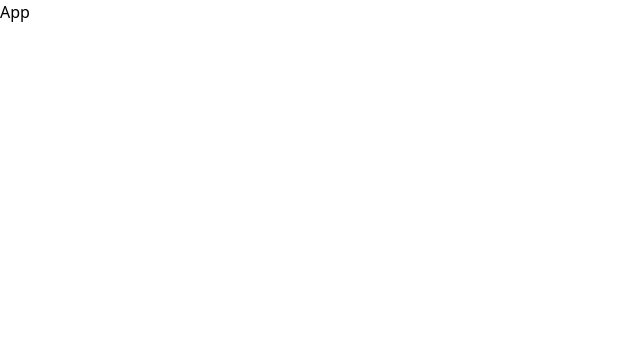
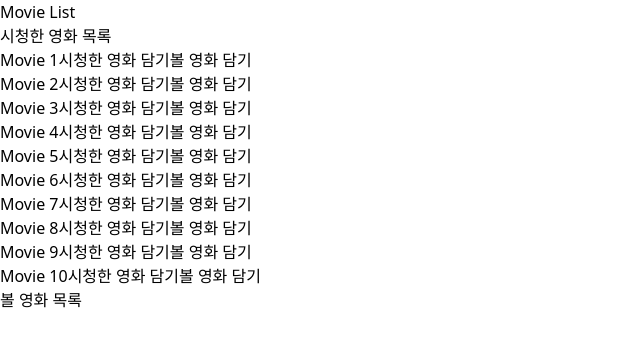
Before and after one commit to Likelion-YeungNam-Univ/8-13th-fe-assignment, a React (Vite) app: page / in a window 1280 px wide. Shown: the top 346 px of the page, without its empty margins (0-640 px from the left). Built offline with nearby package versions, Linux system fonts and the light colour scheme.

Commit message:
기능 구현

```diff
--- a/src/App.jsx
+++ b/src/App.jsx
@@ -1,7 +1,12 @@
 import React from "react";
+import MovieList from "./MovieList";
 
 const App = () => {
-  return <div>App</div>;
+  return (
+    <div>
+      <MovieList />
+    </div>
+  );
 };
 
 export default App;
--- /dev/null
+++ b/src/MovieList.jsx
@@ -0,0 +1,111 @@
+import React, { useEffect, useState } from "react";
+
+const fetchMovies = () => {
+  const movies = [];
+
+  // movies 배열 안에 객체 형태의 데이터 추가
+  for (let i = 1; i <= 2500; i++) {
+    movies.push({
+      id: i,
+      title: `Movie ${i}`,
+      description: `Description for Movie ${i}`,
+    });
+    console.log("2500개의 영화 목록을 가져오는 중...");
+  }
+
+  // fetchMovies함수가 동작하는데 오래 걸린다고 가정하기 위한 코드
+  alert("데이터를 가져오는 중입니다...");
+
+  return movies;
+};
+const MovieList = () => {
+  const [movies, setMovies] = useState([]);
+  const [loading, setLoading] = useState(true);
+  const [wish, setWish] = useState([]);
+  const [watched, setWatched] = useState([]);
+
+  useEffect(() => {
+    setTimeout(() => {
+      // 로딩화면 먼저 출력
+      setLoading(true);
+      // 요청 후 응답 관계없이 다음 동작 실행하는 async
+      const MovieLoad = async () => {
+        const movieData = fetchMovies();
+        setMovies(movieData);
+        setLoading(false);
+      };
+      MovieLoad();
+    });
+  }, []);
+
+  // 배열을 정렬하는 함수
+  const sortList = (movieList) => {
+    return [...movieList].sort((a, b) => a.id - b.id);
+  };
+
+  const addWish = (movie) => {
+    setWish((prev) => [...prev, movie]);
+    setMovies((prev) => sortList(prev.filter((m) => m.id != id)));
+  };
+
+  const addWatched = (movie) => {
+    setWatched((prev) => [...prev, movie]);
+    setMovies((prev) => sortList(prev.filter((m) => m.id != id)));
+  };
+
+  const deleteWish = (movie) => {
+    setWish((prev) => prev.filter((movie) => movie.wish != wish));
+    setMovies((prev) => sortList([...prev, movie]));
+  };
+
+  const deleteWatched = (movie) => {
+    setWish((prev) => prev.filter((movie) => movie.watched != watched));
+    setMovies((prev) => sortList([...prev, movie]));
+  };
+
+  return (
+    <div>
+      <h1>Movie List</h1>
+      <div>
+        <h2>시청한 영화 목록</h2>
+        <ul>
+          {watched.map((movie) => (
+            <li key={movie.id}>
+              {movie.title}
+              <button onClick={() => deleteWatched(movie)}>삭제</button>
+            </li>
+          ))}
+        </ul>
+      </div>
+
+      <div>
+        <h2></h2>
+        <ul>
+          {movies.slice(0, 10).map((movie) => (
+            <li key={movie.id}>
+              {movie.title}
+              <button onClick={() => addWatched(movie)}>
+                시청한 영화 담기
+              </button>
+              <button onClick={() => addWish(movie)}>볼 영화 담기</button>
+            </li>
+          ))}
+        </ul>
+      </div>
+
+      <div>
+        <h2>볼 영화 목록</h2>
+        <ul>
+          {wish.map((movie) => (
+            <li key={movie.id}>
+              {movie.title}
+              <button onClick={() => deleteWish(movie)}>삭제</button>
+            </li>
+          ))}
+        </ul>
+      </div>
+    </div>
+  );
+};
+
+export default MovieList;
```
